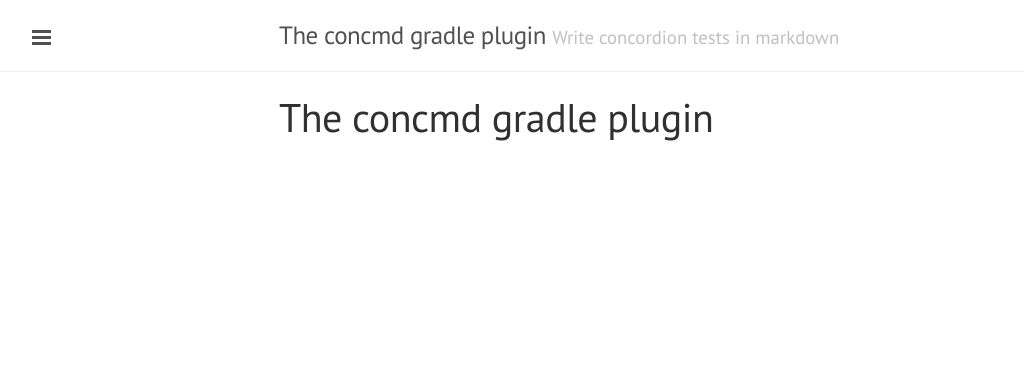
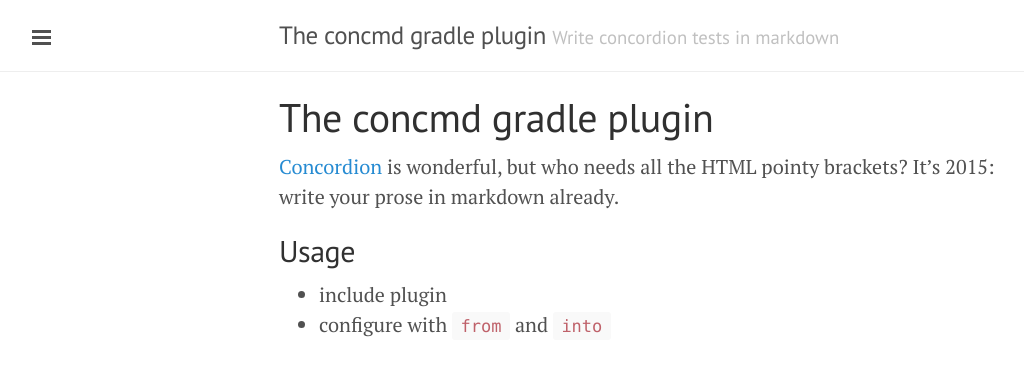
Before and after one commit to neelsmith/concmdplugin, a Jekyll site: the page built from index.md, in a window 1280 px wide. Shown: the top 376 px of the page, without its empty margins (1-1025 px from the left). Built offline with Jekyll 4.4.1, drawn with Linux system fonts in a browser that asks for light colours; Markdown is read by kramdown in place of the engine named in the settings.

Commit message:
Add to index page

```diff
--- a/index.md
+++ b/index.md
@@ -2,3 +2,10 @@
 layout: page
 title: The concmd gradle plugin
 ---
+
+[Concordion](http://concordion.org/) is wonderful, but who needs all the HTML pointy brackets?  It's 2015:  write your prose in markdown already.
+
+## Usage
+
+- include plugin
+- configure with `from` and `into`
```
